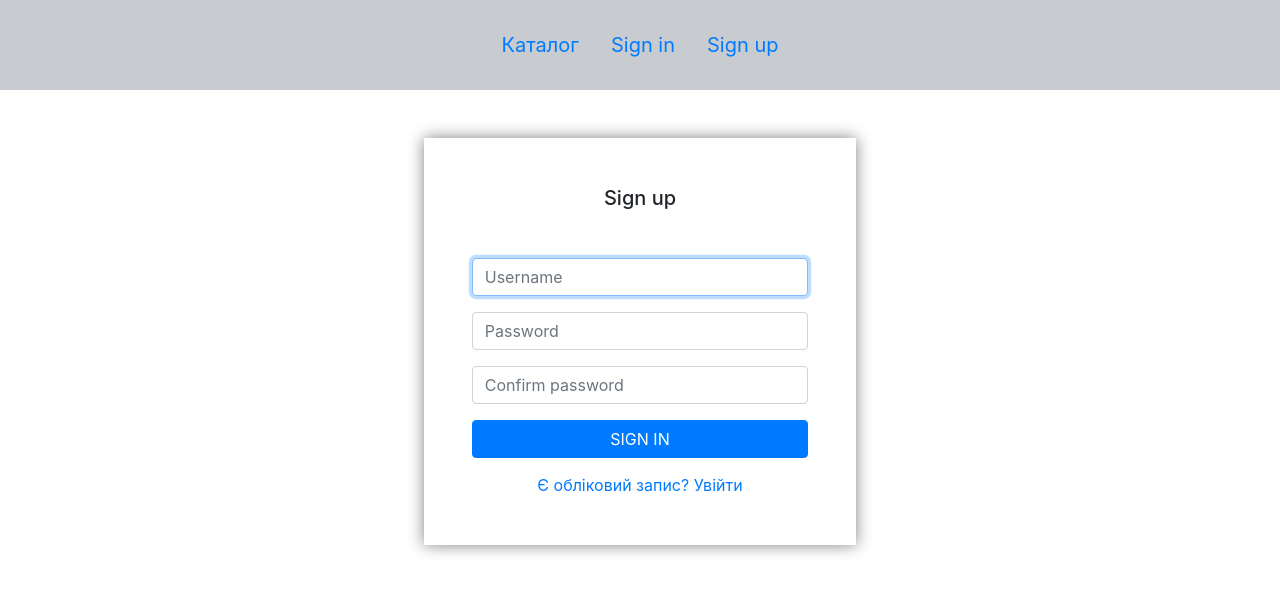
After one commit to saindi/Internet-shop, a Django app: page /sign-up/ in a window 1280 px wide. The commit adds this page. Shown: the top 594 px of the page. Run offline with Django 4.2, Linux system fonts and the light colour scheme; some libraries are stand-ins or nearby versions.

Commit message:
make homework_10

```diff
--- a/templates/_nav.html
+++ b/templates/_nav.html
@@ -3,11 +3,23 @@
         <li class="nav-item">
             <a class="nav-link" href="{% url 'catalog_url' %}">Каталог</a>
         </li>
-{#        <li class="nav-item">#}
-{#             <a href="{% url 'user_url' %}" class="nav-link">{{ user.username }}</a>#}
-{#        </li>#}
-        <li class="nav-item">
-            <a class="nav-link" href="{% url 'user_url' %}">{{ user }}</a>
-        </li>
+
+        {% if user.is_authenticated %}
+            <li class="nav-item">
+                <a class="nav-link" href="{% url 'user_url' %}">{{ user }}</a>
+            </li>
+            <li class="nav-item">
+                <a class="nav-link" href="{% url 'logout_url' %}">Logout</a>
+            </li>
+
+        {% else %}
+            <li class="nav-item">
+                <a class="nav-link" href="{% url 'signin_url' %}">Sign in</a>
+            </li>
+            <li class="nav-item">
+                <a class="nav-link" href="{% url 'signup_url' %}">Sign up</a>
+            </li>
+
+        {% endif %}
     </ul>
 </div>
--- /dev/null
+++ b/user/templates/user/signup.html
@@ -0,0 +1,42 @@
+{% extends 'base.html' %}
+{% load static %}
+
+{% block content %}
+<body>
+  <div class="container">
+    <div class="row">
+      <div class="col-sm-9 col-md-7 col-lg-5 mx-auto">
+        <div class="card border-0 shadow rounded-3 my-5">
+          <div class="card-body p-4 p-sm-5" style="box-shadow: 0px 0px 15px grey;">
+            <h5 class="card-title text-center mb-5 fw-light fs-5">Sign up</h5>
+              <form method="post">
+                  {% csrf_token %}
+
+                  <div class="form-floating mb-3">
+                    <input type="text" name="username" class="form-control" id="username" placeholder="Username" required autofocus>
+                  </div>
+
+                  <div class="form-floating mb-3">
+                    <input type="password" name="password1" class="form-control" id="password" placeholder="Password" required>
+                  </div>
+
+                  <div class="form-floating mb-3">
+                    <input type="password" name="password2" class="form-control" id="password" placeholder="Confirm password" required>
+                  </div>
+
+                  <div class="d-grid">
+                    <button class="btn btn-primary btn-login text-uppercase fw-bold" style="width:100%" type="submit">Sign
+                      in</button>
+                  </div>
+
+                  <div style="margin-top: 15px; text-align: center">
+                    <a href="{% url 'signin_url' %}">Є обліковий запис? Увійти</a>
+                  </div>
+            </form>
+          </div>
+        </div>
+      </div>
+    </div>
+  </div>
+</body>
+{% endblock %}
--- a/user/urls.py
+++ b/user/urls.py
@@ -1,6 +1,10 @@
 from django.urls import path
-from user.views import user_view
+from user.views import user_view, signin_view, signup_view, logout_view, deactivation_user_view
 
 urlpatterns = [
     path('user/', user_view, name="user_url"),
+    path('user/deactivation/', deactivation_user_view, name="deactivation_user_url"),
+    path('sign-in/', signin_view, name="signin_url"),
+    path('sign-up/', signup_view, name="signup_url"),
+    path('logout/', logout_view, name="logout_url"),
 ]
--- a/user/views.py
+++ b/user/views.py
@@ -1,6 +1,69 @@
-from django.http import HttpRequest, HttpResponse
+from django.contrib.auth import authenticate, login, logout
+from django.http import HttpRequest, HttpResponse, HttpResponseRedirect
 from django.shortcuts import render
+from django.urls import reverse_lazy
+from django.contrib.auth.models import User
 
 
 def user_view(request: HttpRequest) -> HttpResponse:
+    if request.user.is_anonymous:
+        return HttpResponseRedirect(reverse_lazy('signin_url'))
+
     return render(request, 'user/user.html')
+
+
+def signin_view(request: HttpRequest) -> HttpResponse:
+    if request.user.is_authenticated:
+        return HttpResponseRedirect(reverse_lazy('user_url'))
+
+    if request.method == "POST":
+        user = authenticate(username=request.POST['username'],
+                            password=request.POST['password'])
+
+        if user is None:
+            return HttpResponseRedirect(reverse_lazy('signin_url'))
+
+        login(request, user)
+
+        return HttpResponseRedirect(reverse_lazy('home_url'))
+
+    return render(request, 'user/signin.html')
+
+
+def signup_view(request: HttpRequest) -> HttpResponse:
+    #
+    if request.user.is_authenticated:
+        return HttpResponseRedirect(reverse_lazy('user_url'))
+
+    if request.method == "POST":
+        username = request.POST['username']
+        password1 = request.POST['password1']
+        password2 = request.POST['password2']
+
+        if password1 == password2 and len(User.objects.filter(username=username)) == 0:
+            User.objects.create_user(username=username,
+                                     password=password1)
+            return HttpResponseRedirect(reverse_lazy('signin_url'))
+
+        return HttpResponseRedirect(reverse_lazy('signup_url'))
+
+    return render(request, 'user/signup.html')
+
+
+def logout_view(request: HttpRequest) -> HttpResponse:
+    logout(request)
+    return HttpResponseRedirect(reverse_lazy('home_url'))
+
+
+def deactivation_user_view(request: HttpRequest) -> HttpResponse:
+    if request.user.is_anonymous:
+        return HttpResponseRedirect(reverse_lazy('home_url'))
+
+    user = User.objects.get(username=request.user.username)
+
+    user.is_active = False
+    user.save()
+
+    logout(request)
+
+    return HttpResponseRedirect(reverse_lazy('home_url'))
```
Also changed, not shown: user/templates/user/signin.html (added, +37 -0 lines), user/templates/user/user.html (+8 -0 lines).
